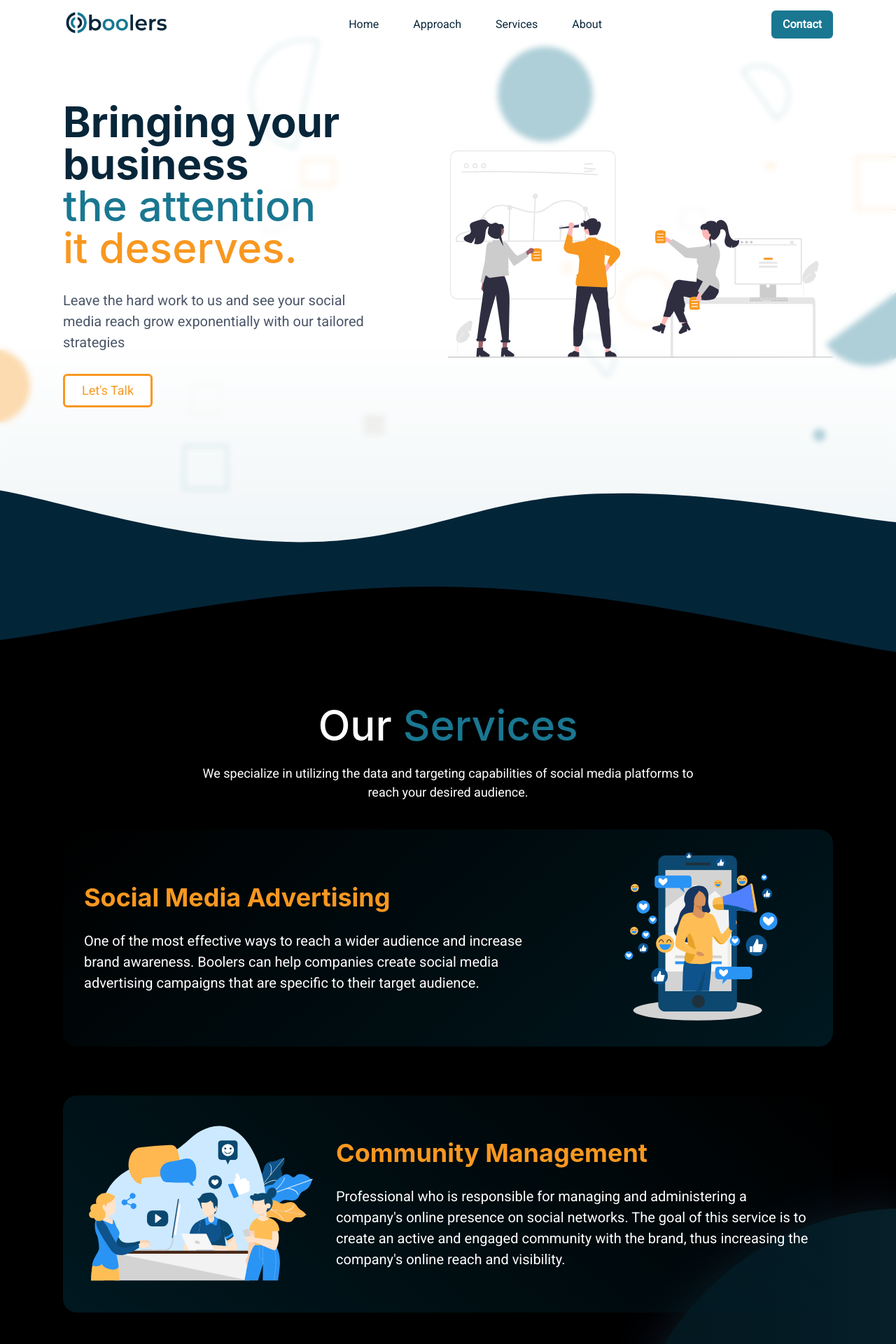
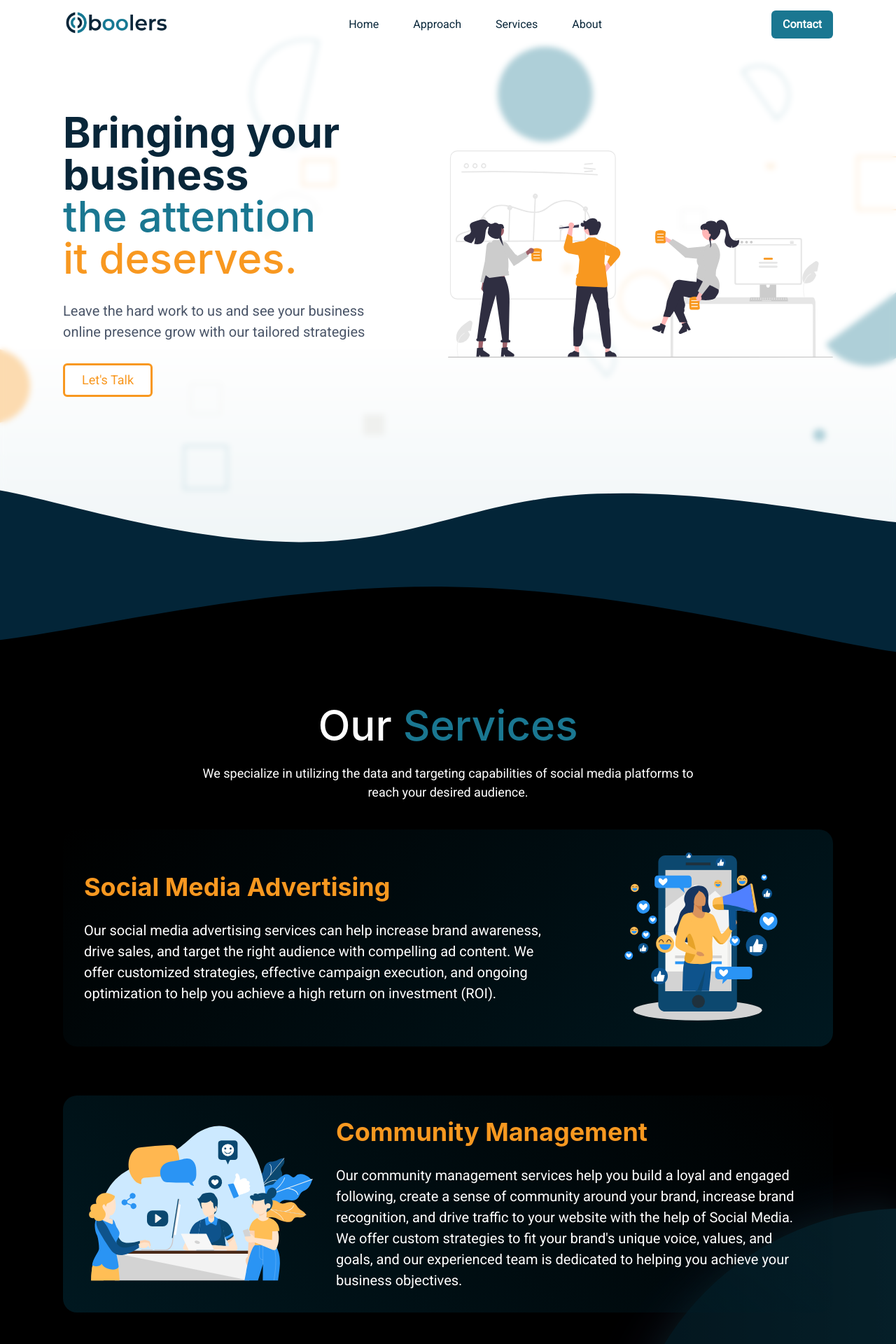
Before and after one commit to AlandelFresno/web, a Next.js app: page / in a window 1280 px wide. Shown: the top 1920 px of the page at 70% size. Built offline with nearby package versions, Linux system fonts and the light colour scheme.

Commit message:
remove animations & fix dependencies & improve texts

```diff
--- a/components/approach/Approach.tsx
+++ b/components/approach/Approach.tsx
@@ -1,4 +1,4 @@
-import { Box, Grid, GridItem, Heading, SimpleGrid, Text } from '@chakra-ui/react';
+import { Box, Grid, GridItem, Heading, Text } from '@chakra-ui/react';
 import Image from 'next/image';
 import React, { FC } from 'react';
 
--- a/components/approach/DosAndDontsList.tsx
+++ b/components/approach/DosAndDontsList.tsx
@@ -38,13 +38,6 @@ const DosAndDontsList = () => {
             How We Don't Operate
           </Heading>
           <UnorderedList fontSize={'lg'} listStyleType={'none'} display={'flex'} flexDir={'column'} gap={'15px'}>
-            <ListItem display={'flex'} alignItems={'center'} gap={'10px'}>
-              <ListIcon as={AiFillCloseCircle} width={'30px'} height={'100%'} color="red.300" />
-              We do not create your advertising campaign materials.
-            </ListItem>
-            <ListItem display={'flex'} gap={'10px'}>
-              <ListIcon as={AiFillCloseCircle} width={'30px'} height={'100%'} color="red.300" /> We do not charge for the registration process on our platform.
-            </ListItem>
             <ListItem display={'flex'} gap={'10px'}>
               <ListIcon as={AiFillCloseCircle} width={'30px'} height={'100%'} color="red.300" /> We do not charge for the registration process on our platform.
             </ListItem>
--- a/components/navbar/HamburgerMenu.tsx
+++ b/components/navbar/HamburgerMenu.tsx
@@ -20,6 +20,9 @@ const HamburgerMenu = () => {
         <MenuItem as={Link} href="#about">
           About
         </MenuItem>
+        <MenuItem as={Link} href="#contact">
+          Contact
+        </MenuItem>
       </MenuList>
     </Menu>
   );
--- a/components/ui/AboutSection.tsx
+++ b/components/ui/AboutSection.tsx
@@ -18,9 +18,9 @@ const AboutSection = () => {
         </Box>
         <Box width={{ base: '100%', md: '50%' }}>
           <Text mt={'25px'} fontWeight={'medium'} fontSize={'lg'}>
-            At Boolers we are a digital marketing agency with a <b>dynamic and creative personality</b> that is always looking to{' '}
-            <b>innovate to provide customized and effective solutions</b> to our clients. We are <b>passionate</b> about the world of digital marketing and work
-            with <b>dedication</b> to help companies achieve their goals.
+            At Boolers we are a digital marketing agency with a <b>dynamic and creative personality</b> that is always{' '}
+            <b>innovating to provide customized and effective solutions</b> to our clients. We are <b>passionate</b> about the world of online marketing and
+            work with <b>dedication</b> to help companies achieve their goals.
           </Text>
           <Text mt={'25px'} fontWeight={'medium'} fontSize={'lg'}>
             We believe in <b>transparency, honesty and establishing trusting relationships</b> with our clients, so that together we achieve success in every
--- a/components/ui/Footer.tsx
+++ b/components/ui/Footer.tsx
@@ -5,10 +5,6 @@ import { AiOutlineInstagram, AiOutlineFacebook, AiOutlineLinkedin } from 'react-
 import Link from 'next/link';
 
 const Footer: FC = () => {
-  const goToTheTop = () => {
-    window.scrollTo({ top: 0, behavior: 'smooth' });
-  };
-
   return (
     <Box
       {...defaultResponsive}
@@ -40,9 +36,11 @@ const Footer: FC = () => {
             <IconButton size={'sm'} _hover={{ bgColor: '#37a6ff14' }} variant={'ghost'} aria-label="Facebook Link" icon={<AiOutlineFacebook size={'25px'} />} />
           </Link>
         </Box>
-        <Button onClick={goToTheTop} _hover={{ bgColor: '#37a6ff14' }} variant={'ghost'}>
-          <Text fontWeight={'medium'}>To the top</Text>
-        </Button>
+        <Link href={'#home'}>
+          <Button _hover={{ bgColor: '#37a6ff14' }} variant={'ghost'}>
+            <Text fontWeight={'medium'}>To the top</Text>
+          </Button>
+        </Link>
       </Box>
     </Box>
   );
--- a/components/ui/HomeSection.tsx
+++ b/components/ui/HomeSection.tsx
@@ -33,7 +33,7 @@ const HomeSection: FC = () => {
           </Heading>
         </Box>
         <Text color={'gray.600'} fontSize={'xl'} width={'80%'}>
-          Leave the hard work to us and see your social media reach grow exponentially with our tailored strategies
+          Leave the hard work to us and see your business online presence grow with our tailored strategies
         </Text>
         <Link href={'#contact'}>
           <Button
--- a/components/ui/Navbar.tsx
+++ b/components/ui/Navbar.tsx
@@ -8,7 +8,6 @@ import HamburgerMenu from '../navbar/HamburgerMenu';
 
 const Navbar: FC = () => {
   const [showNav, setShowNav] = useState(true);
-  const [showBorder, setShowBorder] = useState(false);
   const [showBg, setShowBg] = useState(false);
 
   const getBackgroundCheckpoint = () => {
@@ -58,8 +57,8 @@ const Navbar: FC = () => {
         alignItems={'center'}
         justifyContent={'space-between'}
         height={'70px'}>
-        <Box marginBottom={'7px'} pos={'relative'} width={'150px'} height={'100%'}>
-          <Image src="/assets/logo-transparent.png" alt="Company logo" style={{ objectFit: 'contain' }} fill sizes="150px" />
+        <Box marginBottom={'7px'} pos={'relative'} width={'150px'} height={'70px'} maxHeight={'70px'}>
+          <Image src="/assets/logo-transparent.png" alt="Company logo" style={{ objectFit: 'contain' }} fill sizes={'150px'} />
         </Box>
         <UnorderedList display={{ base: 'none', md: 'flex' }} listStyleType={'none'} gap={'25px'} fontSize={'md'}>
           <OptionButton text="Home" href="#home" />
--- a/components/ui/ServicesSection.tsx
+++ b/components/ui/ServicesSection.tsx
@@ -2,7 +2,6 @@ import { Box, Heading, Text } from '@chakra-ui/react';
 import React from 'react';
 import { defaultResponsive } from '../../utils/responsive-styles';
 import Service from '../services/Service';
-import { motion } from 'framer-motion';
 
 const ServicesSection = () => {
   return (
@@ -17,18 +16,15 @@ const ServicesSection = () => {
         We specialize in utilizing the data and targeting capabilities of social media platforms to reach your desired audience.
       </Text>
       <Box marginTop={'40px'} display={'flex'} flexDir={'column'} gap={'70px'}>
-        <motion.div initial={{ opacity: 0, x: -250 }} whileInView={{ opacity: 1, x: 0 }} viewport={{ once: true }} transition={{ duration: 1 }}>
-          <Service heading="Social Media Advertising" imagePath="/assets/viral.svg" scale={1.2} topOffset={-2}>
-            One of the most effective ways to reach a wider audience and increase brand awareness. Boolers can help companies create social media advertising
-            campaigns that are specific to their target audience.
-          </Service>
-        </motion.div>
-        <motion.div initial={{ opacity: 0, x: 250 }} whileInView={{ opacity: 1, x: 0 }} viewport={{ once: true }} transition={{ duration: 1 }}>
-          <Service heading="Community Management" imagePath="/assets/online-community.svg" scale={1.2} topOffset={0} orderReverse>
-            Professional who is responsible for managing and administering a company's online presence on social networks. The goal of this service is to create
-            an active and engaged community with the brand, thus increasing the company's online reach and visibility.
-          </Service>
-        </motion.div>
+        <Service heading="Social Media Advertising" imagePath="/assets/viral.svg" scale={1.2} topOffset={-2}>
+          Our social media advertising services can help increase brand awareness, drive sales, and target the right audience with compelling ad content. We
+          offer customized strategies, effective campaign execution, and ongoing optimization to help you achieve a high return on investment (ROI).
+        </Service>
+        <Service heading="Community Management" imagePath="/assets/online-community.svg" scale={1.2} topOffset={0} orderReverse>
+          Our community management services help you build a loyal and engaged following, create a sense of community around your brand, increase brand
+          recognition, and drive traffic to your website with the help of Social Media. We offer custom strategies to fit your brand's unique voice, values, and
+          goals, and our experienced team is dedicated to helping you achieve your business objectives.
+        </Service>
         {/* <Service
           heading="Content strategy"
           text="Essential for any business that wants to attract and retain its target audience. Boolers can help companies create a customized content strategy
--- a/package.json
+++ b/package.json
@@ -8,7 +8,7 @@
     "start": "next start",
     "lint": "next lint"
   },
-  "dependencies": {
+  "devDependencies": {
     "@chakra-ui/react": "^2.4.9",
     "@emotion/react": "^11.10.5",
     "@emotion/styled": "^11.10.5",
@@ -23,7 +23,6 @@
     "eslint": "^8.31.0",
     "eslint-config-next": "13.1.1",
     "eslint-config-prettier": "^8.6.0",
-    "framer-motion": "^8.5.5",
     "next": "13.1.1",
     "prettier": "^2.8.3",
     "react": "18.2.0",
--- a/pages/index.tsx
+++ b/pages/index.tsx
@@ -8,7 +8,6 @@ import AboutSection from '../components/ui/AboutSection';
 import ApproachSection from '../components/ui/ApproachSection';
 import Image from 'next/image';
 import PersuadeStrategyCall from '../components/approach/PersuadeStrategyCall';
-import { motion } from 'framer-motion';
 
 const Home: NextPage = () => {
   return (
@@ -25,9 +24,7 @@ const Home: NextPage = () => {
         width={'100%'}
       />
       <Box pos={'absolute'} backdropFilter={'blur(4.5px)'} bgSize={'cover'} zIndex={'-1'} height={'100%'} width={'100%'} />
-      <motion.div initial={{ opacity: 0, scale: 0.8 }} animate={{ opacity: 1, scale: 1 }} transition={{ duration: 1 }}>
-        <HomeSection />
-      </motion.div>
+      <HomeSection />
       <Image id={'wave-vector-top'} alt={'wave design'} src={'/assets/wavev2.svg'} width={100} height={100} />
       <Box
         className="wapa"
```
Also changed, not shown: components/ui/ApproachSection.tsx (+1 -13 lines), 1 other file (tests, documents, lock files or other folders).
